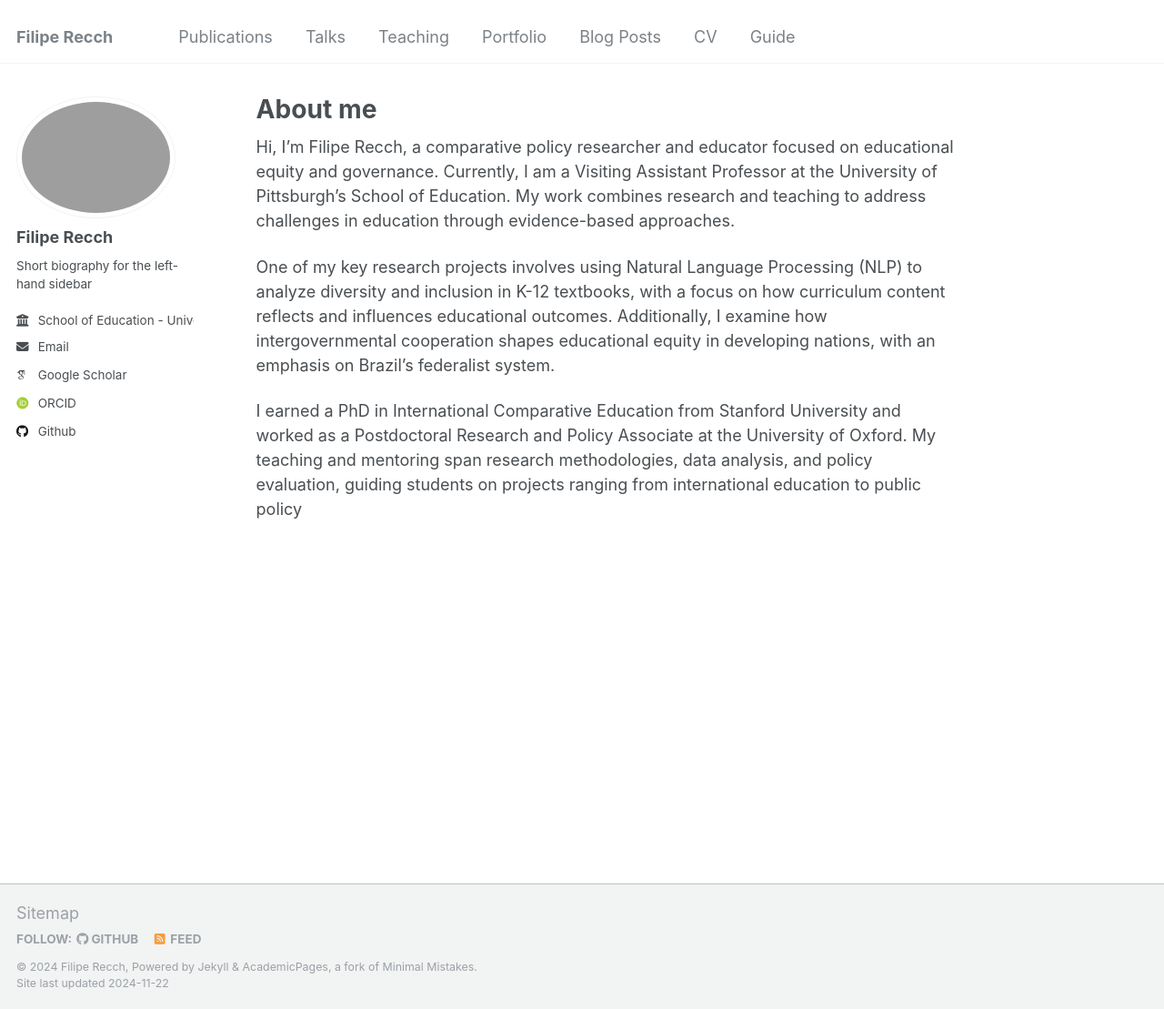
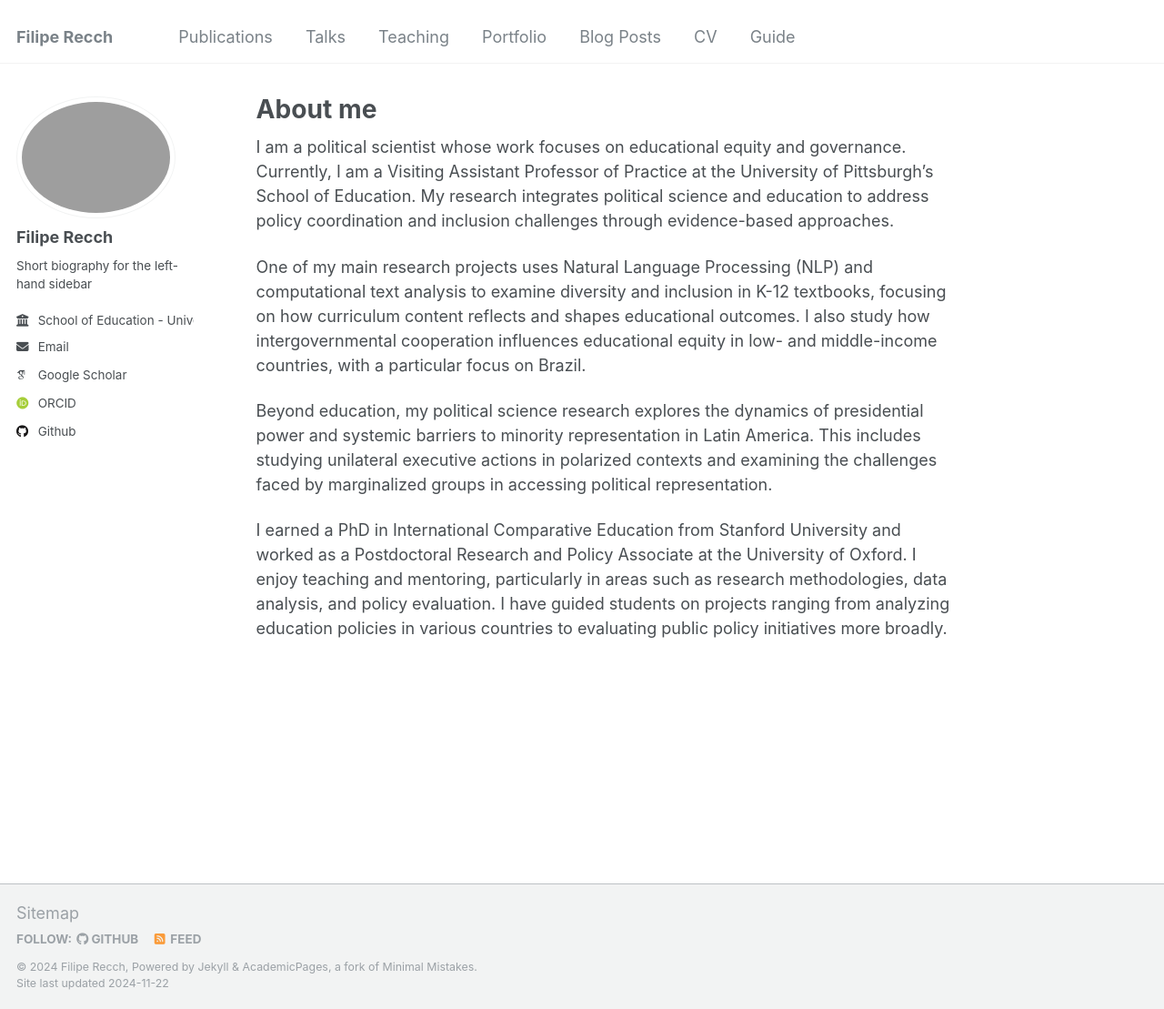
Before and after one commit to filiperecch/filiperecch.github.io, a Jekyll site: the page built from _pages/about.md, in a window 1280 px wide and 1109 px high. Shown: the whole window at 91% size. Built offline with Jekyll 4.4.1, drawn with Linux system fonts in a browser that asks for light colours; some web fonts are replaced.

Commit message:
Update about.md - updated about me

```diff
--- a/_pages/about.md
+++ b/_pages/about.md
@@ -7,8 +7,10 @@ redirect_from:
   - /about.html
 ---
 
-Hi, I’m Filipe Recch, a comparative policy researcher and educator focused on educational equity and governance. Currently, I am a Visiting Assistant Professor at the University of Pittsburgh’s School of Education. My work combines research and teaching to address challenges in education through evidence-based approaches.
+I am a political scientist whose work focuses on educational equity and governance. Currently, I am a Visiting Assistant Professor of Practice at the University of Pittsburgh’s School of Education. My research integrates political science and education to address policy coordination and inclusion challenges through evidence-based approaches.
 
-One of my key research projects involves using Natural Language Processing (NLP) to analyze diversity and inclusion in K-12 textbooks, with a focus on how curriculum content reflects and influences educational outcomes. Additionally, I examine how intergovernmental cooperation shapes educational equity in developing nations, with an emphasis on Brazil’s federalist system.
+One of my main research projects uses Natural Language Processing (NLP) and computational text analysis to examine diversity and inclusion in K-12 textbooks, focusing on how curriculum content reflects and shapes educational outcomes. I also study how intergovernmental cooperation influences educational equity in low- and middle-income countries, with a particular focus on Brazil.
 
-I earned a PhD in International Comparative Education from Stanford University and worked as a Postdoctoral Research and Policy Associate at the University of Oxford. My teaching and mentoring span research methodologies, data analysis, and policy evaluation, guiding students on projects ranging from international education to public policy
+Beyond education, my political science research explores the dynamics of presidential power and systemic barriers to minority representation in Latin America. This includes studying unilateral executive actions in polarized contexts and examining the challenges faced by marginalized groups in accessing political representation.
+
+I earned a PhD in International Comparative Education from Stanford University and worked as a Postdoctoral Research and Policy Associate at the University of Oxford. I enjoy teaching and mentoring, particularly in areas such as research methodologies, data analysis, and policy evaluation. I have guided students on projects ranging from analyzing education policies in various countries to evaluating public policy initiatives more broadly.
```
